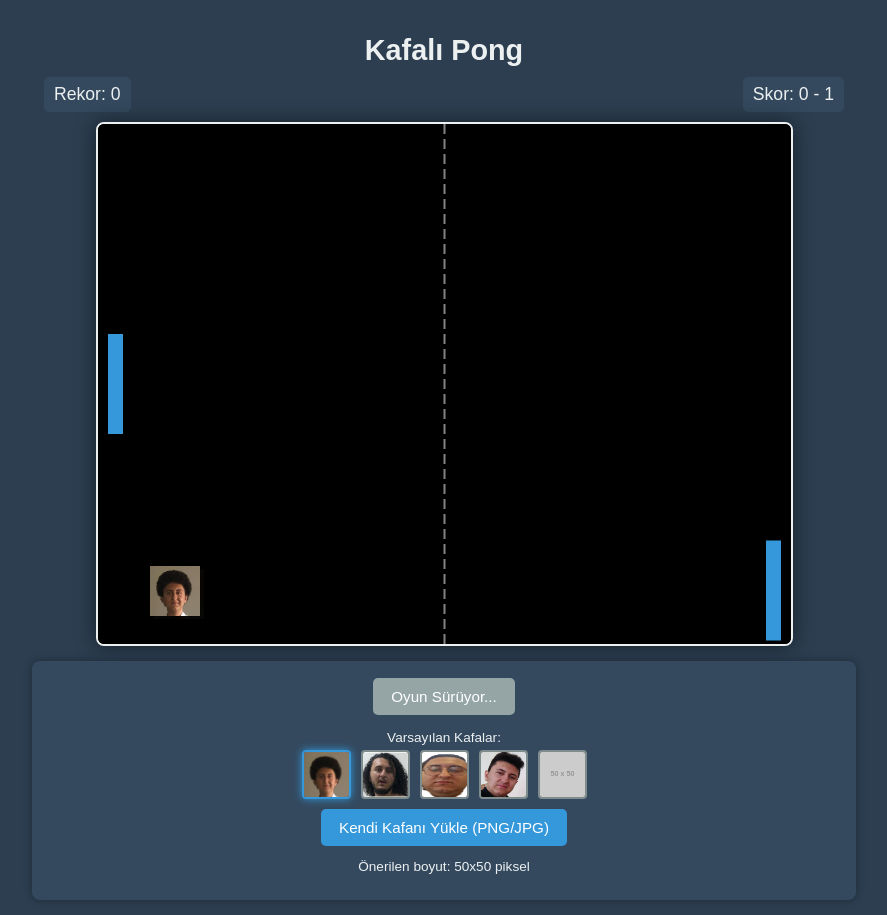
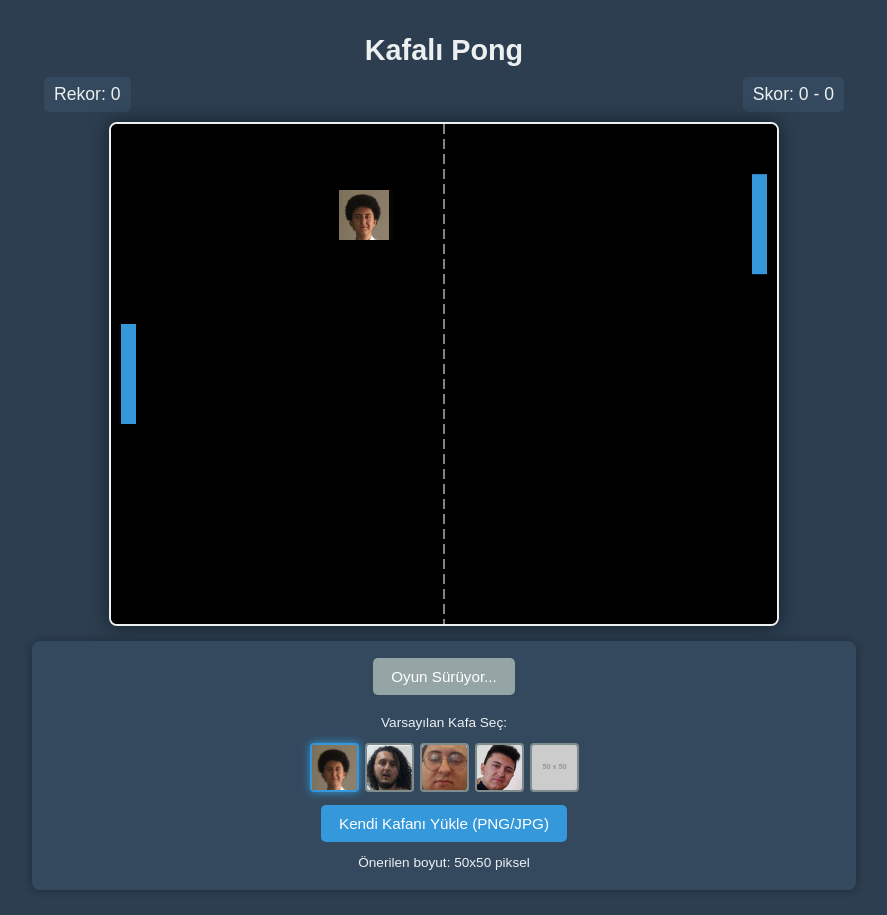
Before and after one commit to alpersvr/ciko-game, a plain HTML site: page index.html in a window 1280 px wide. Both pictures are taken after a click on the button "Oyunu Başlat". Shown: the whole page, without its empty margins (196-1083 px from the left). Drawn offline with Linux system fonts and the light colour scheme; placeholder pictures from the web are drawn by us.

Commit message:
Update index.html

```diff
--- a/index.html
+++ b/index.html
@@ -3,7 +3,7 @@
 <head>
     <meta charset="UTF-8">
     <meta name="viewport" content="width=device-width, initial-scale=1.0">
-    <title>Kafalı Pong Oyunu </title>
+    <title>Kafalı Pong Oyunu</title>
     <style>
         body {
             display: flex;
@@ -15,7 +15,7 @@
             background-color: #2c3e50;
             font-family: 'Arial', sans-serif;
             color: #ecf0f1;
-            padding: 15px; /* Biraz azaltıldı */
+            padding: 15px;
             box-sizing: border-box;
         }
         canvas {
@@ -35,7 +35,7 @@
             margin-bottom: 10px;
         }
         #highScoreDisplay, #currentScoreDisplay {
-            font-size: 1.1em; /* Biraz küçültüldü */
+            font-size: 1.1em;
             padding: 7px 10px;
             background-color: #34495e;
             border-radius: 5px;
@@ -52,14 +52,14 @@
         }
         #imageUploadLabel, #startButton {
             display: inline-block;
-            padding: 10px 18px; /* Biraz küçültüldü */
+            padding: 10px 18px;
             background-color: #3498db;
             color: white;
             border-radius: 5px;
             cursor: pointer;
             transition: background-color 0.3s ease;
             border: none;
-            font-size: 0.95em; /* Biraz küçültüldü */
+            font-size: 0.95em;
             margin: 5px;
         }
         #imageUploadLabel:hover, #startButton:hover {
@@ -76,12 +76,13 @@
             margin-top: 8px;
         }
         #imagePreview {
-            max-width: 45px; /* Biraz küçültüldü */
+            max-width: 45px;
             max-height: 45px;
-            border: 2px solid transparent; /* Seçim için kenarlık */
+            border: 2px solid transparent;
             border-radius: 4px;
-            display: inline-block; /* Diğerleriyle aynı hizada */
+            display: inline-block;
             vertical-align: middle;
+            object-fit: cover;
         }
         #imagePreview.active-head {
             border-color: #3498db;
@@ -90,31 +91,37 @@
         #defaultHeadsContainer {
             margin-top: 10px;
             margin-bottom: 5px;
+            display: flex; /* Kafaları yan yana dizmek için */
+            flex-wrap: wrap; /* Sığmazsa alta geçsin */
+            justify-content: center; /* Ortalamak için */
+            align-items: center;
         }
         .default-head-img {
-            width: 45px; /* Boyutlar imagePreview ile aynı */
+            width: 45px;
             height: 45px;
             border: 2px solid #7f8c8d;
             border-radius: 4px;
-            margin: 0 5px;
+            margin: 3px; /* Aralarında biraz boşluk */
             cursor: pointer;
             transition: border-color 0.3s ease, box-shadow 0.3s ease;
             vertical-align: middle;
+            object-fit: cover;
         }
         .default-head-img:hover {
             border-color: #bdc3c7;
         }
         .default-head-img.active-head {
-            border-color: #3498db; /* Aktif olan için belirgin kenarlık */
+            border-color: #3498db;
             box-shadow: 0 0 8px #3498db;
         }
-        p {
-            margin-top: 5px;
-            font-size: 0.85em; /* Biraz küçültüldü */
+        p.controls-text { /* Kontrol bölümündeki p etiketleri için ortak stil */
+            margin-top: 8px;
+            margin-bottom: 8px;
+            font-size: 0.85em;
         }
         h1 {
             margin-bottom: 10px;
-            font-size: 1.8em; /* Biraz küçültüldü */
+            font-size: 1.8em;
         }
     </style>
 </head>
@@ -130,15 +137,15 @@
 
     <div id="controls">
         <button id="startButton">Oyunu Başlat</button>
+        <p class="controls-text" style="margin-top: 15px;">Varsayılan Kafa Seç:</p>
         <div id="defaultHeadsContainer">
-            <p style="margin-bottom: 5px;">Varsayılan Kafalar:</p>
             </div>
         <label id="imageUploadLabel" for="imageUpload">Kendi Kafanı Yükle (PNG/JPG)</label>
         <input type="file" id="imageUpload" accept="image/png, image/jpeg">
         <div id="imagePreviewContainer">
              <img id="imagePreview" src="#" alt="Yüklenen Resim" style="display:none;">
         </div>
-        <p>Önerilen boyut: 50x50 piksel</p>
+        <p class="controls-text">Önerilen boyut: 50x50 piksel</p>
     </div>
 
     <script>
@@ -155,6 +162,7 @@
         // Oyun Durumu
         let gameRunning = false;
         let animationFrameId;
+        let lastTime = 0; // Delta time için son zaman damgası
 
         // Canvas Boyutları
         let canvasWidth = 800;
@@ -162,15 +170,14 @@
 
         function setCanvasDimensions() {
             if (window.innerWidth < 820) {
-                canvasWidth = window.innerWidth - 30; // Padding'e göre ayarlandı
+                canvasWidth = window.innerWidth - 30;
                 canvasHeight = canvasWidth * 0.75;
             } else {
                 canvasWidth = 800;
                 canvasHeight = 600;
             }
-            // Yükseklik kontrolü, kontroller ve başlık için daha fazla yer bırakacak şekilde ayarlandı
-            if (window.innerHeight < (canvasHeight + 280) ) {
-                 canvasHeight = window.innerHeight - 280;
+            if (window.innerHeight < (canvasHeight + 300) ) {
+                 canvasHeight = window.innerHeight - 300;
                  if (canvasHeight < 250) canvasHeight = 250;
                  canvasWidth = canvasHeight / 0.75;
                  if (canvasWidth > window.innerWidth - 30) canvasWidth = window.innerWidth - 30;
@@ -190,24 +197,19 @@
         const ballImage = new Image();
         let imageLoaded = false;
 
+        // Kullanıcının sağladığı defaultHeads dizisi
         const defaultHeads = [
             { name: "bonus", src: 'images/bonusCiko.jpeg' },
             { name: "Havuz", src: 'images/havuzCiko.jpeg' },
             { name: "ppys", src: 'images/ppysCiko.jpeg' },
             { name: "Ciko", src: 'images/shortHairCiko.jpeg' },
-
-    // ... diğer yerel resimleriniz ...
-    // İsterseniz placeholder'ları da tutabilirsiniz:
             { name: "Placeholder Kırmızı", src: 'https://placehold.co/50x50/E74C3C/FFFFFF?text=P1&font=roboto' },
         ];
-        let currentlySelectedHeadElement = null; // Aktif olan kafa elementini tutar
+        let currentlySelectedHeadElement = null;
 
         function setActiveHeadVisuals(selectedElement) {
-            // Tüm default head imajlarından 'active-head' sınıfını kaldır
             document.querySelectorAll('.default-head-img').forEach(img => img.classList.remove('active-head'));
-            // Yüklenen resim önizlemesinden 'active-head' sınıfını kaldır
             imagePreview.classList.remove('active-head');
-
             if (selectedElement) {
                 selectedElement.classList.add('active-head');
             }
@@ -216,8 +218,8 @@
 
         function selectDefaultHead(headSrc, clickedImgElement) {
             ballImage.src = headSrc;
-            imagePreview.style.display = 'none'; // Yüklenen resim önizlemesini gizle
-            imageUpload.value = ""; // Dosya seçimini temizle
+            imagePreview.style.display = 'none';
+            imageUpload.value = "";
             setActiveHeadVisuals(clickedImgElement);
         }
 
@@ -230,29 +232,41 @@
             imgElement.addEventListener('click', () => {
                 selectDefaultHead(head.src, imgElement);
             });
+            imgElement.onerror = function() {
+                this.alt = "Resim Yüklenemedi";
+                this.src = 'https://placehold.co/50x50/CCCCCC/000000?text=Hata&font=roboto';
+                console.warn(`Uyarı: Varsayılan kafa "${head.src}" yüklenemedi.`);
+            };
             defaultHeadsContainer.appendChild(imgElement);
         });
 
-        // Başlangıçta ilk varsayılan kafayı seçili yap
-        if (defaultHeads.length > 0) {
+        if (defaultHeads.length > 0 && defaultHeadsContainer.querySelector('.default-head-img')) {
             const firstDefaultImageElement = defaultHeadsContainer.querySelector('.default-head-img');
-            if (firstDefaultImageElement) {
-                 selectDefaultHead(defaultHeads[0].src, firstDefaultImageElement);
+            // İlk resmi yüklemeyi dene. Bu, ballImage.onload veya .onerror'ı tetikleyecektir.
+            selectDefaultHead(firstDefaultImageElement.src, firstDefaultImageElement);
+        } else if (defaultHeads.length > 0) {
+            console.warn("Varsayılan kafaların hiçbiri için img elementi oluşturulamadı veya hepsi hatalı.");
+            ballImage.src = 'https://placehold.co/50x50/7f8c8d/FFFFFF?text=TOP&font=roboto'; // Genel fallback
+        } else {
+             ballImage.src = 'https://placehold.co/50x50/7f8c8d/FFFFFF?text=TOP&font=roboto'; // Genel fallback
         }
-        } else { // Hiç varsayılan kafa yoksa placeholder kullan
-             ballImage.src = 'https://placehold.co/50x50/E91E63/FFFFFF?text=KAFA&font=roboto';
-        }
-
 
         ballImage.onload = () => {
             imageLoaded = true;
+            if (currentlySelectedHeadElement) {
+                currentlySelectedHeadElement.style.borderColor = '';
+                 if(currentlySelectedHeadElement.classList.contains('active-head')){
+                     currentlySelectedHeadElement.style.borderColor = '#3498db';
+                }
+            }
             if (!gameRunning) drawInitialScreen();
         };
         ballImage.onerror = () => {
-            console.error("Seçilen veya varsayılan kafa resmi yüklenemedi. Fallback kullanılacak.");
-            imageLoaded = false; // Hata durumunda daire çizilsin
-            if (currentlySelectedHeadElement) { // Eğer bir element seçiliyse ve yüklenemediyse
-                currentlySelectedHeadElement.style.border = '2px dashed red'; // Hata olduğunu belirt
+            console.error(`Hata: "${ballImage.src}" resmi yüklenemedi. Yedek top kullanılacak.`);
+            imageLoaded = false;
+            if (currentlySelectedHeadElement) {
+                currentlySelectedHeadElement.style.border = '2px dashed red';
+                currentlySelectedHeadElement.title = `${currentlySelectedHeadElement.alt} (Yüklenemedi)`;
             }
             if (!gameRunning) drawInitialScreen();
         };
@@ -264,29 +278,34 @@
                     ballImage.src = e.target.result;
                     imagePreview.src = e.target.result;
                     imagePreview.style.display = 'inline-block';
-                    setActiveHeadVisuals(imagePreview); // Yüklenen resmi aktif yap
+                    setActiveHeadVisuals(imagePreview);
                 }
                 reader.readAsDataURL(event.target.files[0]);
             }
         });
 
-        // Renkler ve Oyun Nesneleri (öncekiyle aynı, kısaltıldı)
         const NET_COLOR = 'rgba(255, 255, 255, 0.5)', PADDLE_COLOR = '#3498db', TEXT_COLOR = '#ecf0f1', BALL_FALLBACK_COLOR = '#e74c3c';
-        const net = { x: 0, y: 0, width: 2, height: 10, color: NET_COLOR }; // x setCanvasDimensions'da ayarlanacak
+        const net = { x: 0, y: 0, width: 2, height: 10, color: NET_COLOR };
+        // userPaddle.speed, fare ile kontrol edildiği için deltaTime'a ihtiyaç duymaz, anlık konuma ayarlanır.
         const userPaddle = { x: 10, y: 0, width: 15, height: 100, color: PADDLE_COLOR, score: 0, speed: 10 };
-        const comPaddle = { x: 0, y: 0, width: 15, height: 100, color: PADDLE_COLOR, score: 0, speed: 4.9 }; // Biraz daha zor
-        const ball = { x: 0, y: 0, baseSize: 25, speed: 5, velocityX: 5, velocityY: 5, image: ballImage };
+        const comPaddle = { x: 0, y: 0, width: 15, height: 100, color: PADDLE_COLOR, score: 0, speed: 290 }; // Piksel/saniye
+        const ball = {
+            x: 0, y: 0, baseSize: 25,
+            speed: 320, // Başlangıç genel hızı (Piksel/saniye) - resetBall'da yönlü hızlara dönüştürülür
+            velocityX: 0, // resetBall'da ayarlanacak
+            velocityY: 0, // resetBall'da ayarlanacak
+            image: ballImage,
+            maxSpeed: 700, // Maksimum hız (piksel/saniye)
+            speedIncrement: 35 // Her vuruşta hız artışı (piksel/saniye)
+        };
 
-
-        // Rekor Sistemi
-        let highScore = localStorage.getItem('pongHighScoreKafali') || 0; // Farklı bir key
+        let highScore = localStorage.getItem('pongHighScoreKafaliV5') || 0; // localStorage key güncellendi
         highScoreDisplay.textContent = `Rekor: ${highScore}`;
 
         function updateHighScore() {
-            // Sadece kullanıcının skoru rekoru etkilesin
             if (userPaddle.score > highScore) {
                 highScore = userPaddle.score;
-                localStorage.setItem('pongHighScoreKafali', highScore);
+                localStorage.setItem('pongHighScoreKafaliV5', highScore);
                 highScoreDisplay.textContent = `Rekor: ${highScore}`;
             }
         }
@@ -294,7 +313,6 @@
             currentScoreDisplay.textContent = `Skor: ${userPaddle.score} - ${comPaddle.score}`;
         }
 
-        // Çizim Fonksiyonları
         function drawRect(x, y, w, h, color) { context.fillStyle = color; context.fillRect(x, y, w, h); }
         function drawCircle(x, y, r, color) { context.fillStyle = color; context.beginPath(); context.arc(x, y, r, 0, Math.PI * 2); context.closePath(); context.fill(); }
         function drawKafa() {
@@ -310,14 +328,12 @@
         function drawNet() { for (let i = 0; i <= canvas.height; i += 15) drawRect(net.x, net.y + i, net.width, net.height, net.color); }
         function drawText(text, x, y, color = TEXT_COLOR, fontSize = "24px", font = "Arial") { context.fillStyle = color; context.font = `${fontSize} ${font}`; context.textAlign = "center"; context.fillText(text, x, y); }
 
-        // Raket Hareketleri
         canvas.addEventListener('mousemove', movePaddle);
         canvas.addEventListener('touchmove', movePaddleTouch, { passive: false });
         function movePaddle(evt) { if (!gameRunning) return; let rect = canvas.getBoundingClientRect(); userPaddle.y = evt.clientY - rect.top - userPaddle.height / 2; restrictPaddleMovement(userPaddle); }
         function movePaddleTouch(evt) { if (!gameRunning) return; evt.preventDefault(); if (evt.touches.length > 0) { let rect = canvas.getBoundingClientRect(); userPaddle.y = evt.touches[0].clientY - rect.top - userPaddle.height / 2; restrictPaddleMovement(userPaddle); } }
         function restrictPaddleMovement(paddle) { if (paddle.y < 0) paddle.y = 0; else if (paddle.y + paddle.height > canvas.height) paddle.y = canvas.height - paddle.height; }
 
-        // Çarpışma
         function collision(b, p) {
             let bEffRadX = b.baseSize, bEffRadY = b.baseSize;
             if (imageLoaded && b.image.complete && b.image.naturalWidth > 0) { const ratio = b.image.naturalWidth / b.image.naturalHeight; bEffRadY = b.baseSize; bEffRadX = bEffRadY * ratio; }
@@ -326,20 +342,36 @@
             return b.right > p.left && b.left < p.right && b.bottom > p.top && b.top < p.bottom;
         }
 
-        // Topu Sıfırla
         function resetBall(serveToPlayer) {
-            ball.x = canvas.width / 2; ball.y = canvas.height / 2; ball.speed = 5;
-            ball.velocityX = (serveToPlayer ? -1 : 1) * ball.speed * 0.7;
-            ball.velocityY = (Math.random() > 0.5 ? 1 : -1) * ball.speed * 0.7;
+            ball.x = canvas.width / 2; ball.y = canvas.height / 2;
+            // Her reset'te topun genel hızını başlangıç değerine ayarla
+            let currentBallSpeed = 320; // Piksel/saniye, ball.speed'in başlangıç değeriyle aynı olmalı
+
+            let angle = (Math.random() * Math.PI / 2) - (Math.PI / 4); // -45 ile +45 derece arası rastgele açı
+            // Servis atan oyuncuya göre topun yönünü belirle
+            // Oyuncu servis atıyorsa (serveToPlayer true), top sağa doğru (-1 ile çarpılmaz)
+            // Bilgisayar servis atıyorsa (serveToPlayer false), top sola doğru (-1 ile çarpılır)
+            const directionMultiplier = serveToPlayer ? 1 : -1;
+
+            // Topun başlangıç hızını bileşenlerine ayır
+            // Topun %70 hızla başlaması için 0.7 ile çarpılıyor.
+            ball.velocityX = directionMultiplier * currentBallSpeed * Math.cos(angle) * 0.7;
+            ball.velocityY = currentBallSpeed * Math.sin(angle) * 0.7;
         }
 
-        // Güncelleme
-        function update() {
-            ball.x += ball.velocityX; ball.y += ball.velocityY;
+
+        function update(deltaTime) {
+            if (!deltaTime || deltaTime > 0.1) { // Çok büyük deltaTime değerlerini engelle (tarayıcı sekmesi arka plana alındığında vb.)
+                deltaTime = 1/60; // Varsayılan bir değere düşür
+            }
+
+            ball.x += ball.velocityX * deltaTime;
+            ball.y += ball.velocityY * deltaTime;
+
             let comPaddleCenter = comPaddle.y + comPaddle.height / 2;
-            if (Math.abs(comPaddleCenter - ball.y) > comPaddle.height * 0.1) { // Daha az titreme için
-                if (comPaddleCenter < ball.y) comPaddle.y += comPaddle.speed;
-                else if (comPaddleCenter > ball.y) comPaddle.y -= comPaddle.speed;
+            if (Math.abs(comPaddleCenter - ball.y) > comPaddle.height * 0.1) {
+                if (comPaddleCenter < ball.y) comPaddle.y += comPaddle.speed * deltaTime;
+                else if (comPaddleCenter > ball.y) comPaddle.y -= comPaddle.speed * deltaTime;
             }
             restrictPaddleMovement(comPaddle);
 
@@ -350,21 +382,32 @@
             if (collision(ball, player)) {
                 let collidePoint = (ball.y - (player.y + player.height / 2)) / (player.height / 2);
                 let angleRad = (Math.PI / 4) * collidePoint;
-                let direction = (ball.x < canvas.width / 2) ? 1 : -1;
-                ball.velocityX = direction * ball.speed * Math.cos(angleRad);
-                ball.velocityY = ball.speed * Math.sin(angleRad);
-                ball.speed += 0.08; // Hız artışı biraz daha yavaş
-                if (ball.speed > 11) ball.speed = 11; // Maksimum hız
+                let collisionDirection = (ball.x < canvas.width / 2) ? 1 : -1;
+
+                // Topun mevcut hız büyüklüğünü al
+                let currentSpeedMagnitude = Math.sqrt(ball.velocityX * ball.velocityX + ball.velocityY * ball.velocityY);
+                // Yeni hızı hesapla
+                let newSpeed = currentSpeedMagnitude + ball.speedIncrement;
+                if (newSpeed > ball.maxSpeed) newSpeed = ball.maxSpeed;
+
+                ball.velocityX = collisionDirection * newSpeed * Math.cos(angleRad);
+                ball.velocityY = newSpeed * Math.sin(angleRad);
             }
 
             let bEffRadX = (imageLoaded && ball.image.complete && ball.image.naturalWidth > 0) ? (ball.baseSize * (ball.image.naturalWidth / ball.image.naturalHeight)) : ball.baseSize;
-            let serveToPlayerNext = true;
-            if (ball.x - bEffRadX < 0) { comPaddle.score++; serveToPlayerNext = true; resetBall(serveToPlayerNext); }
-            else if (ball.x + bEffRadX > canvas.width) { userPaddle.score++; serveToPlayerNext = false; resetBall(serveToPlayerNext); }
+            let serveToPlayerNext = true; // Varsayılan olarak oyuncu servis atar (bilgisayar sayı alırsa)
+            if (ball.x - bEffRadX < 0) { // Bilgisayar skor yapar
+                comPaddle.score++;
+                serveToPlayerNext = true; // Oyuncu servis atacak
+                resetBall(serveToPlayerNext);
+            } else if (ball.x + bEffRadX > canvas.width) { // Kullanıcı skor yapar
+                userPaddle.score++;
+                serveToPlayerNext = false; // Bilgisayar servis atacak
+                resetBall(serveToPlayerNext);
+            }
             updateHighScore(); updateCurrentScoreDisplay();
         }
 
-        // Render
         function render() {
             drawRect(0, 0, canvas.width, canvas.height, "rgba(0, 0, 0, 0.95)");
             drawNet();
@@ -373,31 +416,49 @@
             drawKafa();
         }
 
-        // Oyun Döngüsü ve Başlangıç Ekranı
-        function gameLoop() { if (!gameRunning) return; update(); render(); animationFrameId = requestAnimationFrame(gameLoop); }
+        function gameLoop(currentTime) {
+            if (!gameRunning) return;
+
+            if (!lastTime) {
+                lastTime = currentTime;
+                animationFrameId = requestAnimationFrame(gameLoop);
+                return;
+            }
+
+            const deltaTime = (currentTime - lastTime) / 1000;
+            lastTime = currentTime;
+
+            update(deltaTime);
+            render();
+            animationFrameId = requestAnimationFrame(gameLoop);
+        }
+
         function drawInitialScreen() {
             drawRect(0, 0, canvas.width, canvas.height, "rgba(0, 0, 0, 0.95)");
             drawNet();
             drawRect(userPaddle.x, userPaddle.y, userPaddle.width, userPaddle.height, userPaddle.color);
             drawRect(comPaddle.x, comPaddle.y, comPaddle.width, comPaddle.height, comPaddle.color);
             drawKafa();
-            drawText("Başlamak için 'Oyunu Başlat'a tıklayın", canvas.width / 2, canvas.height / 2 - 60, "#FFF", "22px", "Arial");
-            if (imageLoaded && ball.image.complete && ball.image.naturalWidth === 0) { // Yükleme hatası varsa
-                 drawText("Seçilen resim yüklenemedi!", canvas.width / 2, canvas.height / 2 + 30, "#E74C3C", "18px", "Arial");
+            drawText("Başlamak için 'Oyunu Başlat'a tıklayın", canvas.width / 2, canvas.height / 2 - 70, "#FFF", "22px", "Arial");
+            if (!imageLoaded && ballImage.src && !ballImage.src.startsWith('data:') && !ballImage.src.includes('placehold.co')) {
+                 drawText(`"${ballImage.src.split('/').pop()}" yüklenemedi!`, canvas.width / 2, canvas.height / 2 + 40, "#E74C3C", "16px", "Arial");
             }
             updateCurrentScoreDisplay();
         }
 
         function startGame() {
             if (gameRunning) return;
+            if (!imageLoaded && ballImage.src && !ballImage.src.startsWith('data:') && !ballImage.src.includes('placehold.co')) {
+                 alert(`Uyarı: Seçili kafa resmi ("${ballImage.src.split('/').pop()}") yüklenemedi. Oyun yedek topla başlayacak.`);
+            }
             gameRunning = true; startButton.textContent = "Oyun Sürüyor..."; startButton.disabled = true;
             userPaddle.score = 0; comPaddle.score = 0;
             updateCurrentScoreDisplay();
-            ball.speed = 5; resetBall(true);
-            userPaddle.y = canvas.height / 2 - userPaddle.height / 2;
-            comPaddle.y = canvas.height / 2 - comPaddle.height / 2;
+            resetBall(true); // İlk servis oyuncuya
+
+            lastTime = 0;
             if (animationFrameId) cancelAnimationFrame(animationFrameId);
-            gameLoop();
+            animationFrameId = requestAnimationFrame(gameLoop);
         }
         startButton.addEventListener('click', () => { if (!gameRunning) startGame(); });
 
@@ -406,11 +467,9 @@
             if (!gameRunning) drawInitialScreen(); else render();
         });
 
-        // İlk Kurulum
         setCanvasDimensions();
-        // drawInitialScreen çağrısı ballImage.onload veya onerror içinde yapılacak.
-        // İlk varsayılan kafa seçimi yukarıda yapıldı, bu da onload'u tetikleyecektir.
         updateCurrentScoreDisplay();
+        // İlk kafa seçimi ve `drawInitialScreen` çağrısı, defaultHeads döngüsü ve ballImage.onload/onerror içinde yönetiliyor.
 
     </script>
 </body>
```
Lines whose indentation alone changed are shown as unchanged.
